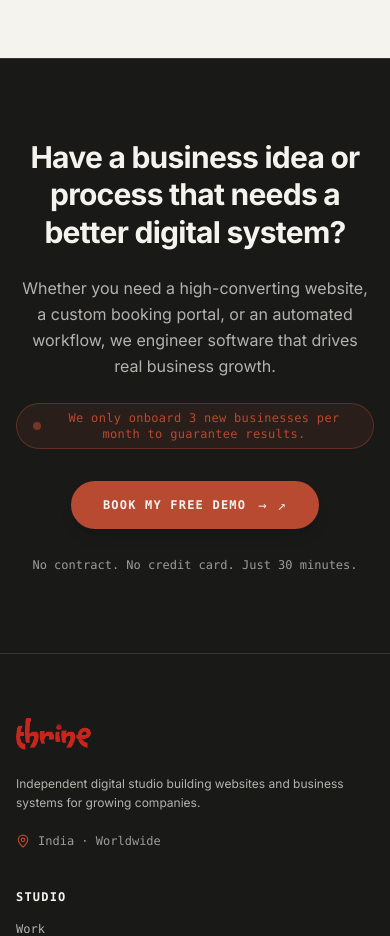
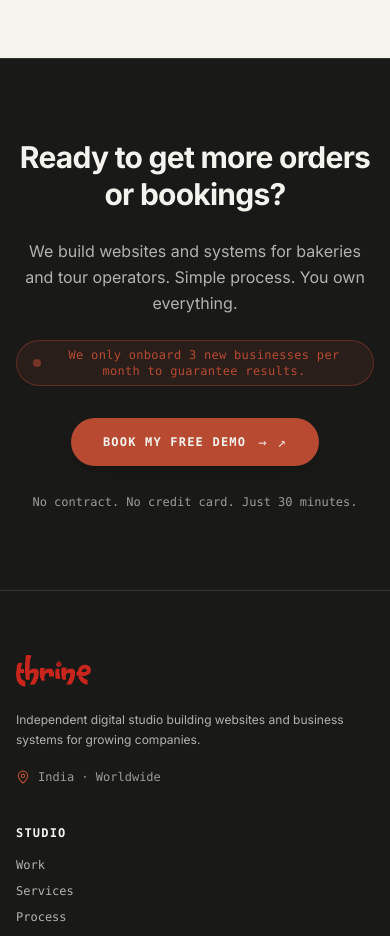
Before and after one commit to IsacSmile/thrine-uk, a React (Vite) app: page /work in a window 390 px wide. Shown: the part 5200-6136 px from the top of the page. Built offline with nearby package versions, Linux system fonts and the light colour scheme; no server answers.

Commit message:
copy: update dark CTA headline, subtext, and wire ZCalModal

```diff
--- a/src/components/sections/CTA.tsx
+++ b/src/components/sections/CTA.tsx
@@ -1,19 +1,21 @@
-import React from 'react';
+import React, { useState } from 'react';
 import { Container } from '../ui/Container';
-import { siteConfig } from '../../data/siteConfig';
+import { ZCalModal } from '../booking/ZCalModal';
 
 export const CTA: React.FC = () => {
+  const [isBookingModalOpen, setIsBookingModalOpen] = useState(false);
+
   return (
     <section className="py-20 bg-dark text-paper border-t border-dark-border relative overflow-hidden font-sans">
       <Container size="md" className="relative z-10">
         <div className="text-center space-y-6 max-w-3xl mx-auto flex flex-col items-center">
 
           <h2 className="text-3xl sm:text-4xl md:text-5xl font-extrabold text-paper tracking-tight font-sans leading-tight">
-            Have a business idea or process that needs a better digital system?
+            Ready to get more orders or bookings?
           </h2>
 
           <p className="text-base sm:text-lg text-paper/70 leading-relaxed font-normal max-w-2xl">
-            Whether you need a high-converting website, a custom booking portal, or an automated workflow, we engineer software that drives real business growth.
+            We build websites and systems for bakeries and tour operators. Simple process. You own everything.
           </p>
 
           {/* Availability Guarantee Badge (Thrine Terracotta Theme) */}
@@ -24,15 +26,14 @@ export const CTA: React.FC = () => {
 
           {/* Thrine Studio Demo Pill Button */}
           <div className="pt-2 pb-1">
-            <a
-              href={siteConfig.zcalUrl}
-              target="_blank"
-              rel="noreferrer"
-              className="inline-flex items-center justify-center gap-3 px-8 sm:px-10 py-3.5 sm:py-4 bg-terracotta hover:bg-terracotta-hover text-paper rounded-full font-mono text-xs sm:text-sm uppercase tracking-widest font-bold transition-all shadow-lg hover:shadow-xl hover:scale-[1.02] active:scale-95 group"
+            <button
+              type="button"
+              onClick={() => setIsBookingModalOpen(true)}
+              className="inline-flex items-center justify-center gap-3 px-8 sm:px-10 py-3.5 sm:py-4 bg-terracotta hover:bg-terracotta-hover text-paper rounded-full font-mono text-xs sm:text-sm uppercase tracking-widest font-bold transition-all shadow-lg hover:shadow-xl hover:scale-[1.02] active:scale-95 group cursor-pointer"
             >
               <span>Book My Free Demo</span>
               <span className="font-mono text-sm font-normal opacity-90 transition-transform group-hover:translate-x-1">→ ↗</span>
-            </a>
+            </button>
           </div>
 
           {/* Subtext */}
@@ -42,6 +43,12 @@ export const CTA: React.FC = () => {
 
         </div>
       </Container>
+
+      {/* ZCal Booking Modal */}
+      <ZCalModal
+        isOpen={isBookingModalOpen}
+        onClose={() => setIsBookingModalOpen(false)}
+      />
     </section>
   );
 };
```
